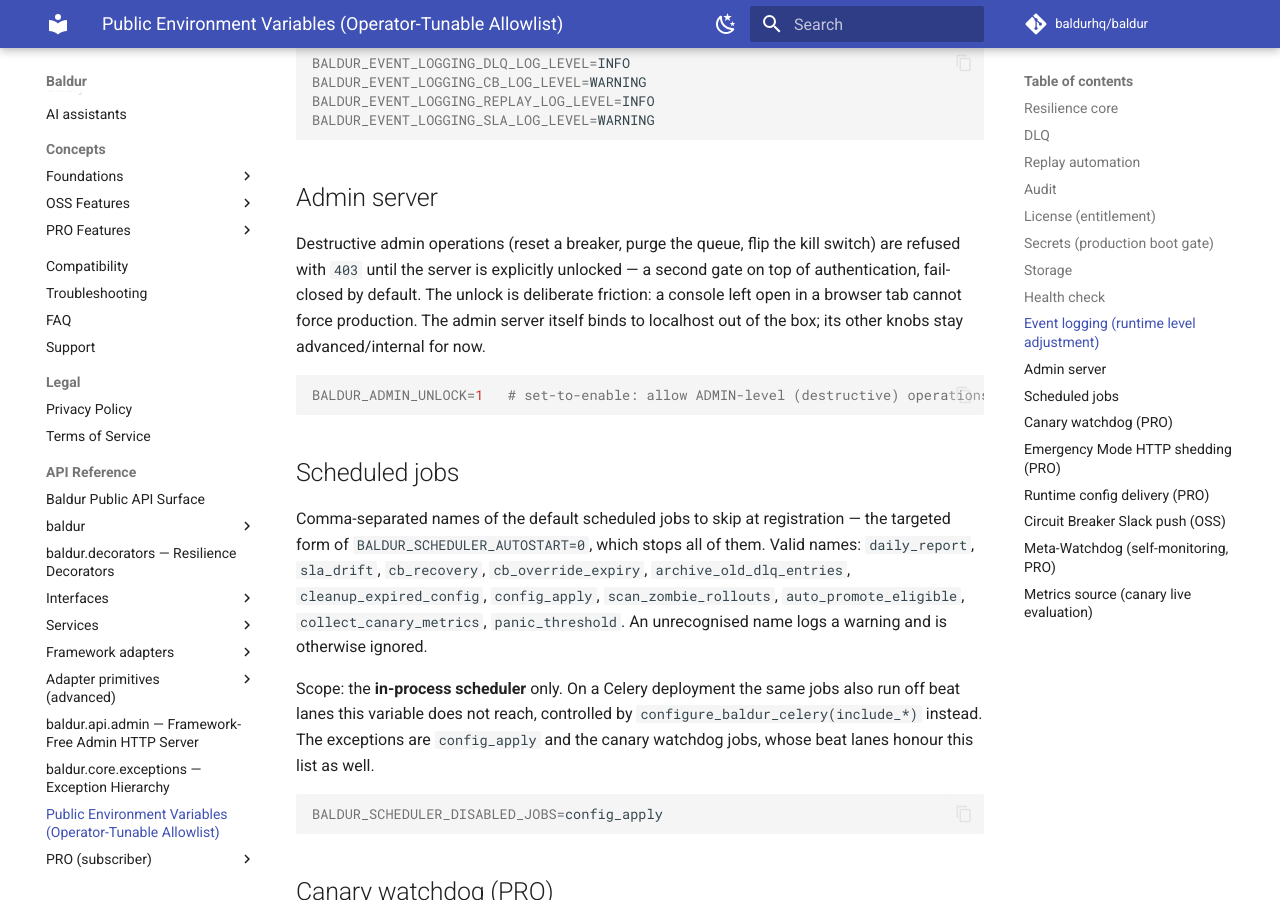
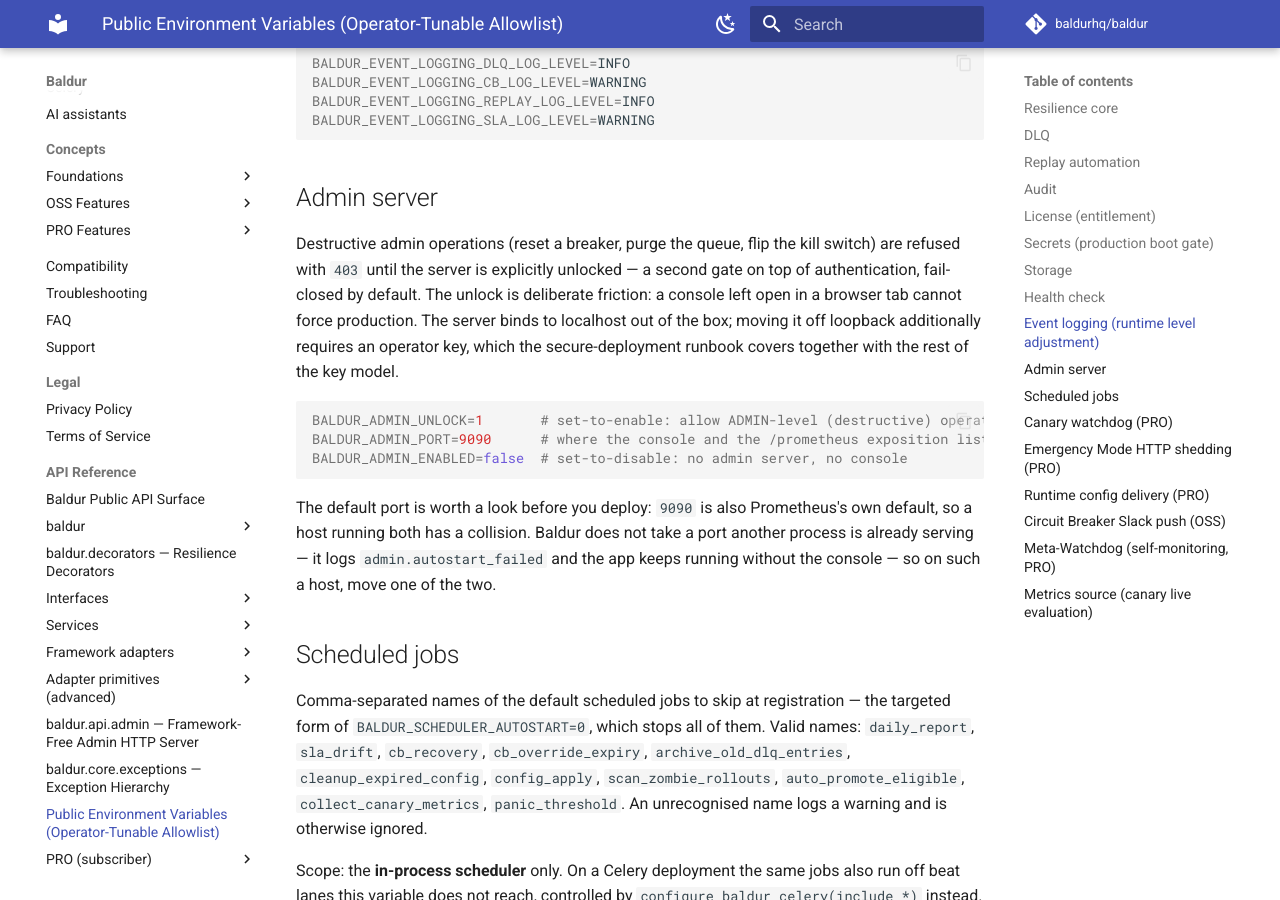
Before and after one commit to baldurhq/baldur, an MkDocs documentation site: the page built from docs/reference/env-vars.md, in a window 1280 px wide and 900 px high, scrolled down 6327 px. Built offline with MkDocs 1.6.1 and Material for MkDocs 9.7.7, drawn with Linux system fonts in a browser that asks for light colours; comment, search, counter and statistics services are not loaded.

Commit message:
docs: sync the publish set from the canonical tree
The admin server's port and enable switch join the operator allowlist, which
had been calling them internal while the observability runbook documented them
as operator settings. The default 9090 collides with Prometheus's own default,
so the note names the collision and the warning it now produces.

````diff
--- a/docs/reference/env-vars.md
+++ b/docs/reference/env-vars.md
@@ -308,12 +308,21 @@
 switch) are refused with `403` until the server is explicitly unlocked — a
 second gate on top of authentication, fail-closed by default. The unlock is
 deliberate friction: a console left open in a browser tab cannot force
-production. The admin server itself binds to localhost out of the box; its
-other knobs stay advanced/internal for now.
+production. The server binds to localhost out of the box; moving it off
+loopback additionally requires an operator key, which the secure-deployment
+runbook covers together with the rest of the key model.
 
 ```bash
-BALDUR_ADMIN_UNLOCK=1   # set-to-enable: allow ADMIN-level (destructive) operations
+BALDUR_ADMIN_UNLOCK=1       # set-to-enable: allow ADMIN-level (destructive) operations
+BALDUR_ADMIN_PORT=9090      # where the console and the /prometheus exposition listen
+BALDUR_ADMIN_ENABLED=false  # set-to-disable: no admin server, no console
 ```
+
+The default port is worth a look before you deploy: `9090` is also
+Prometheus's own default, so a host running both has a collision. Baldur does
+not take a port another process is already serving — it logs
+`admin.autostart_failed` and the app keeps running without the console — so on
+such a host, move one of the two.
 
 ## Scheduled jobs
 
````
